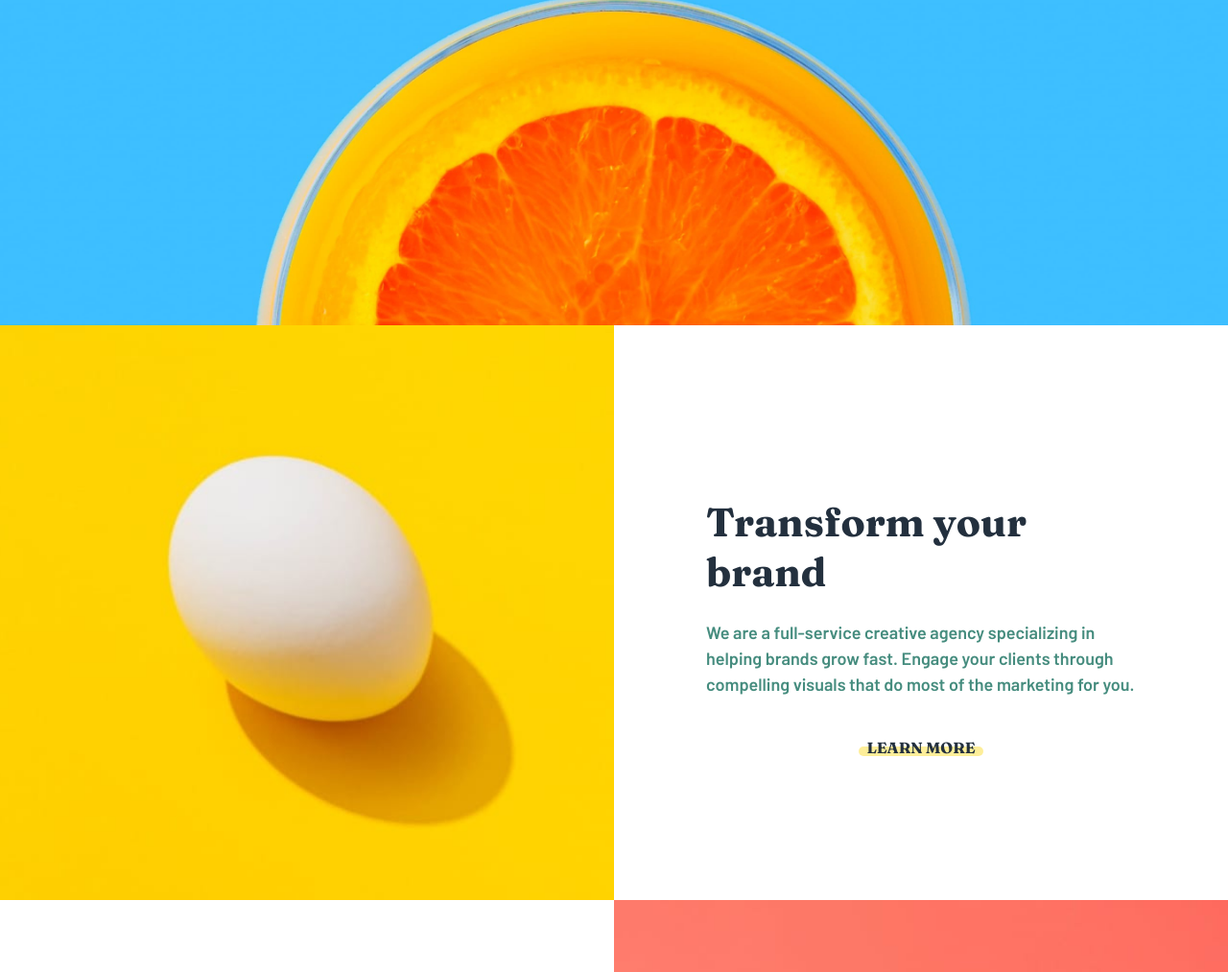
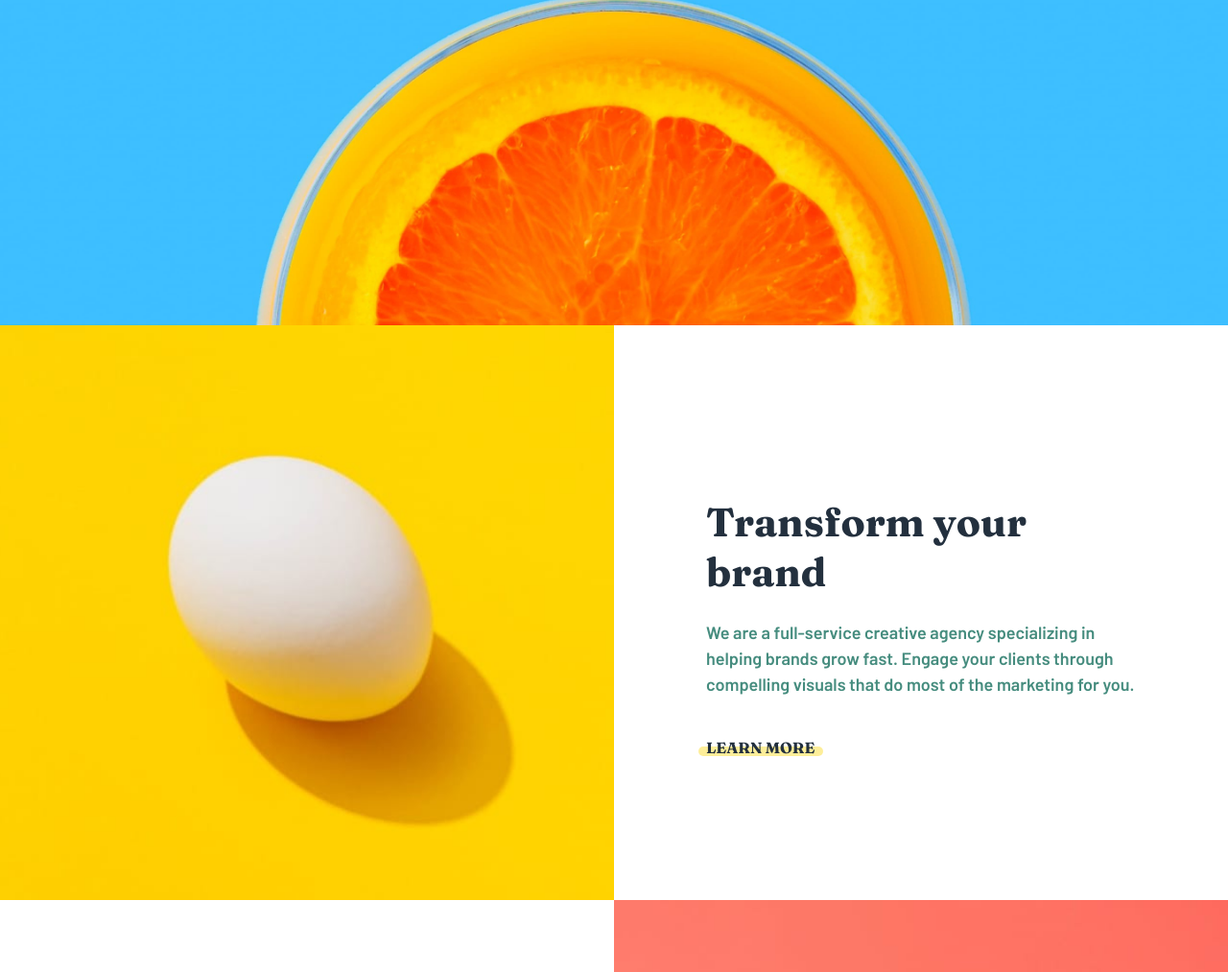
Before and after one commit to basitkorai/sunnyside-agency, a website: page index.html in a window 1280 px wide. Shown: the part 367-1380 px from the top of the page at 96% size. Drawn offline with Linux system fonts and the light colour scheme.

Commit message:
style: heading alignment fixed

```diff
--- a/sass/layout/_desktop.scss
+++ b/sass/layout/_desktop.scss
@@ -18,6 +18,10 @@
     .stand-out {
       background-image: url("../assets/images/desktop/image-stand-out.jpg");
     }
+
+    .column {
+      align-items: start;
+    }
   }
 
   .transform {
@@ -26,6 +30,10 @@
 
   .column {
     text-align: left;
+
+    a {
+      margin-right: auto;
+    }
 
     h2 {
       text-align: inherit;
```
Also changed, not shown: dist/main.css, 1 other file.
